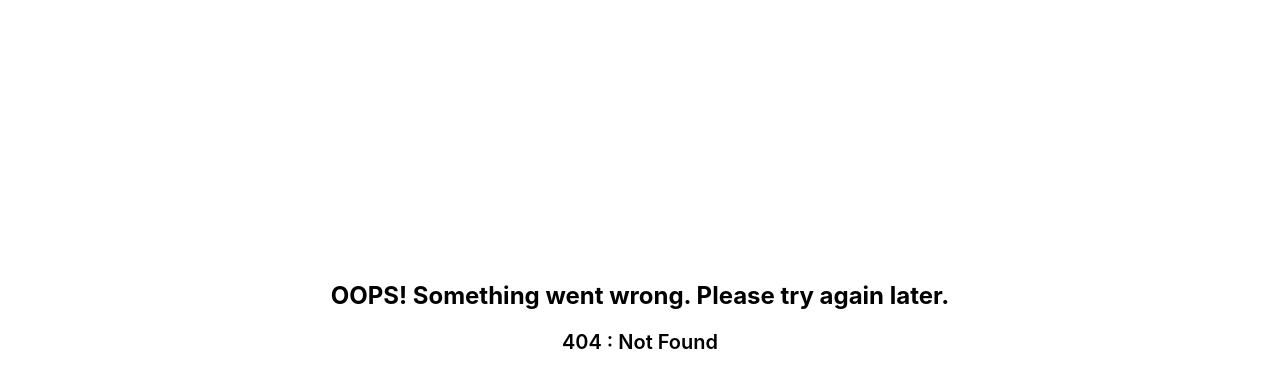
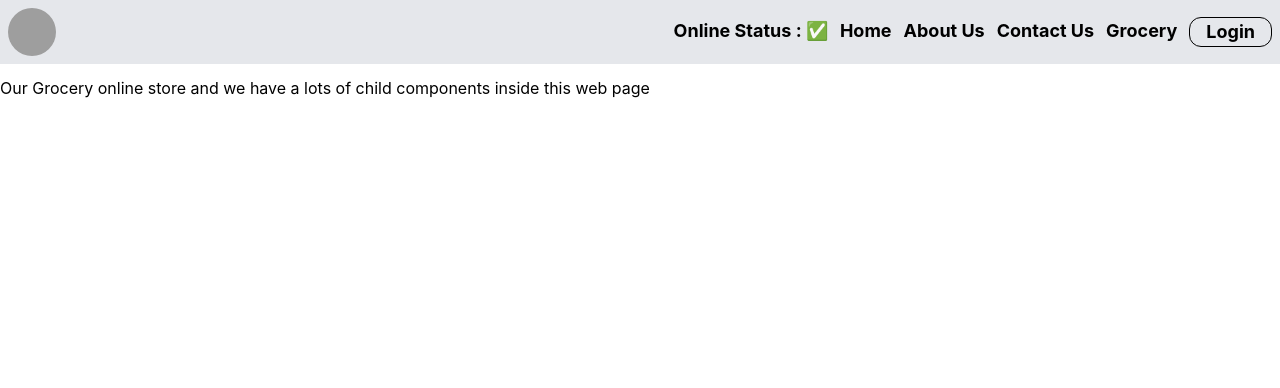
Before and after one commit to Nidhi-Maurya/React-revision, a React (Vite) app: page /grocery in a window 1280 px wide. Before the commit this address had no page. Shown: the top 388 px of the page. Built offline with nearby package versions, Linux system fonts and the light colour scheme; grey boxes are pictures that could not be loaded.

Commit message:
learn lazy loading suspense

```diff
--- a/src/App.jsx
+++ b/src/App.jsx
@@ -6,8 +6,23 @@ import Error from "./components/Error"
 import Header from "./components/Header"
 import { createBrowserRouter ,Outlet,RouterProvider} from "react-router-dom"
 import RestroMenu from "./components/Restuarent/RestroMenu"
+// import Grocery from "./components/Grocery"
+import { lazy,Suspense } from "react"
 
 // https://www.swiggy.com/mapi/misc_new/skeleton?lat=28.4349272&lng=77.0392319  scalaton api for shimmar ui
+
+// Chunking
+// Code Splitting
+// Dynamic Bundling
+// Lazy Loading
+// On Demand Loading
+
+
+const Grocery=lazy(()=>import("./components/Grocery"))
+
+
+
+
 
 
 function App() {
@@ -40,8 +55,8 @@ const appRouter = createBrowserRouter([
   element: <Contact  />
   },
   {
-    path:'/cart',
-    element: <Cart/>
+    path:'/grocery',
+    element: <Suspense fallback={<h1>Loading... </h1>}><Grocery/></Suspense>
   },
   {
     path: "/restaurants/:resId",
--- /dev/null
+++ b/src/components/Grocery.jsx
@@ -0,0 +1,21 @@
+export default function Grocery() {
+return(
+
+  <div>
+
+<h1>Our Grocery online store and we have a lots of child components inside this web page</h1>
+
+
+
+
+
+    </div>
+
+
+
+
+)
+
+
+
+         }
--- a/src/components/Header.jsx
+++ b/src/components/Header.jsx
@@ -33,7 +33,7 @@ const onlineStatus=useOnlineStatus();
           <Link to="/contact"> Contact Us</Link>
         </li>
         <li>
-          <Link to="/cart"> Cart</Link>
+          <Link to="/grocery "> Grocery</Link>
         </li>
 
         <button className="border cursor-pointer px-4  rounded-xl"
--- a/src/utils/constant.js
+++ b/src/utils/constant.js
@@ -7,4 +7,4 @@ export const CDN_URL="https://img.freepik.com/free-vector/restaurant-tasty-food-
 export const LOG_URL="https://plus.unsplash.com/premium_photo-1664299024123-1b7cd799c17f?q=80&w=687&auto=format&fit=crop&ixlib=rb-4.1.0&ixid=M3wxMjA3fDB8MHxwaG90by1wYWdlfHx8fGVufDB8fHx8fA%3D%3D "
 
 
-export const MENU_API="https://www.swiggy.com/mapi/menu/pl?page-type=REGULAR_MENU&complete-menu=true&lat=28.4420427&lng=77.02065379999999&restaurantId="
+export const MENU_API="https://corsproxy.io/?https://www.swiggy.com/mapi/menu/pl?page-type=REGULAR_MENU&complete-menu=true&lat=28.4420427&lng=77.02065379999999&restaurantId="
```
Also changed, not shown: src/utils/useOnlineStatus.js (+0 -7 lines).
